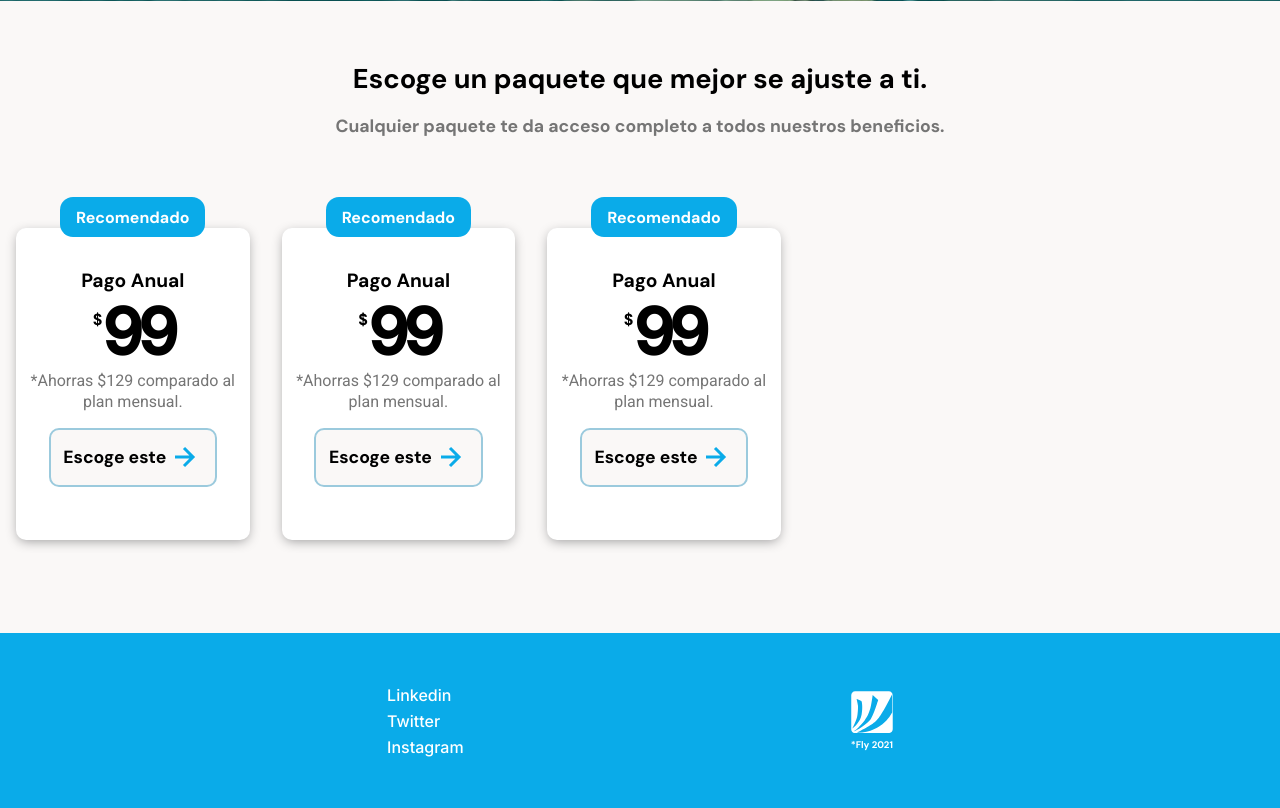
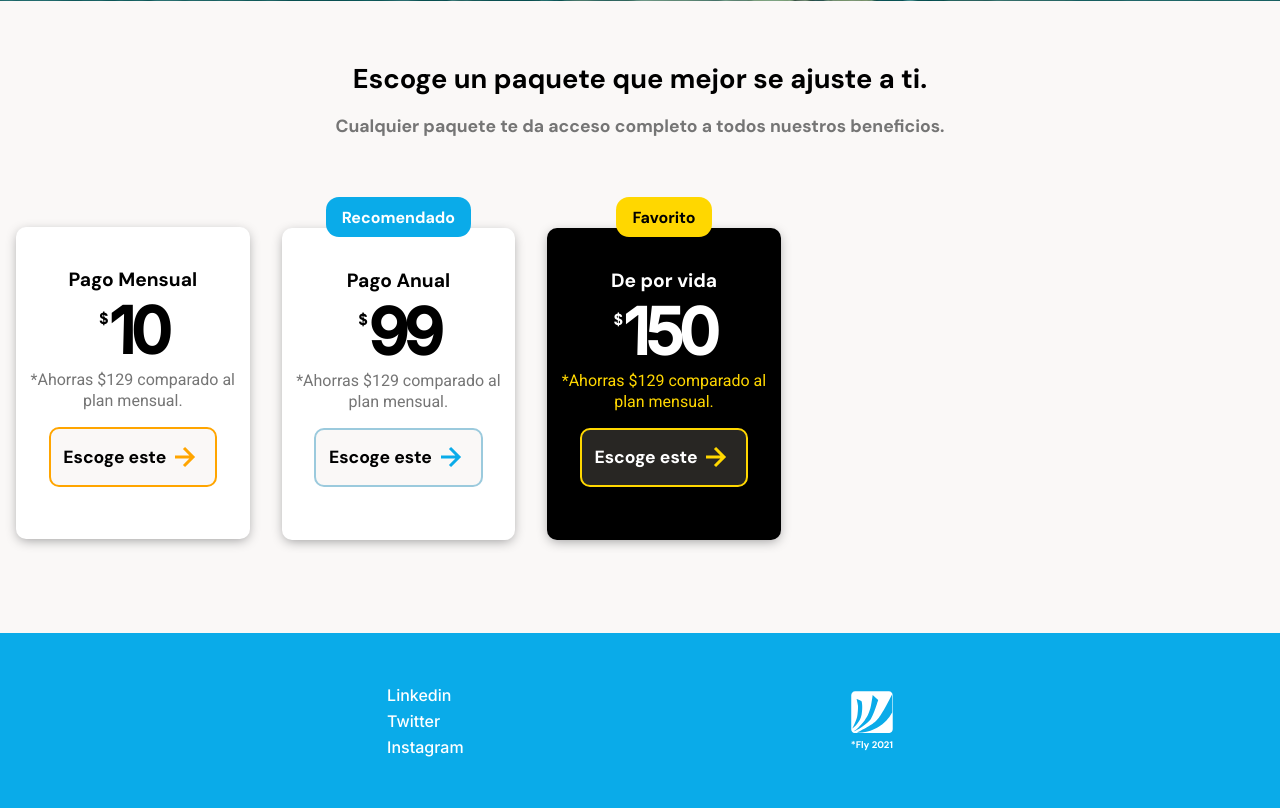
Before and after one commit to jcarreazo/Landing_Page_Responsive, a PHP site: page / in a window 1280 px wide. Shown: the part 2228-3036 px from the top of the page. Run offline with PHP 8.4, Linux system fonts and the light colour scheme.

Commit message:
Estilizado de tarjetas de planes

```diff
--- a/index.html
+++ b/index.html
@@ -6,8 +6,9 @@
   <meta http-equiv="X-UA-Compatible" content="IE=edge" />
   <meta name="viewport" content="width=device-width, initial-scale=1.0" />
   <link rel="stylesheet" href="styles.css" />
+  <link rel="stylesheet" href="styles/tablet.css">
   <link rel="preconnect" href="https://fonts.gstatic.com" />
-  <link rel="preconnect" href="https://fonts.gstatic.com" />
+  <link rel="preconnect" href="https://fonts.gstatic.com" media="(min-width: 768px" />
   <link
     href="https://fonts.googleapis.com/css2?family=DM+Sans:ital,wght@0,700;1,500;1,600&family=Inter:wght@300;500&family=Roboto:ital,wght@0,100;0,300;0,400;1,100;1,300&display=swap"
     rel="stylesheet" />
@@ -173,6 +174,21 @@
         </div>
         <div class="seccion4-card-planes">
           <div class="seccion4-card1">
+            <div class="card-contenedor">
+              <div class="card-contenedor-texto1"><span>Pago Mensual</span></div>
+              <div class="card-contenedor-texto2">
+                <div class="dolar-sign"><span>$</span></div><span>10</span>
+              </div>
+              <div class="card-contenedor-texto3"><span>*Ahorras $129 comparado al plan mensual.</span></div>
+              <div class="boton-plan"><a href="#">Escoge este <svg xmlns="http://www.w3.org/2000/svg" width="36"
+                    height="36" viewBox="0 0 24 24" style="fill:orange;">
+                    <path
+                      d="M11.293 17.293L12.707 18.707 19.414 12 12.707 5.293 11.293 6.707 15.586 11 6 11 6 13 15.586 13z">
+                    </path>
+                  </svg></a></div>
+            </div>
+          </div>
+          <div class="seccion4-card2">
             <div class="card-titulo-contetedor"><span class="card-titulo">Recomendado</span></div>
             <div class="card-contenedor">
               <div class="card-contenedor-texto1"><span>Pago Anual</span></div>
@@ -188,34 +204,22 @@
                   </svg></a></div>
             </div>
           </div>
-         <div class="seccion4-card2"> <div class="card-titulo-contetedor"><span class="card-titulo">Recomendado</span></div>
+          <div class="seccion4-card3">
+            <div class="card-titulo-contetedor"><span class="card-titulo">Favorito</span></div>
             <div class="card-contenedor">
-           <div class="card-contenedor-texto1"><span>Pago Anual</span></div>
+              <div class="card-contenedor-texto1"><span>De por vida</span></div>
               <div class="card-contenedor-texto2">
-             <div class="dolar-sign"><span>$</span></div><span>99</span>
+                <div class="dolar-sign"><span>$</span></div><span>150</span>
               </div>
               <div class="card-contenedor-texto3"><span>*Ahorras $129 comparado al plan mensual.</span></div>
               <div class="boton-plan"><a href="#">Escoge este <svg xmlns="http://www.w3.org/2000/svg" width="36"
-                 height="36" viewBox="0 0 24 24" style="fill:#0aabe9;">
+                    height="36" viewBox="0 0 24 24" style="fill:gold;">
                     <path
                       d="M11.293 17.293L12.707 18.707 19.414 12 12.707 5.293 11.293 6.707 15.586 11 6 11 6 13 15.586 13z">
                     </path>
                   </svg></a></div>
-         </div></div>
-         <div class="seccion4-card3"> <div class="card-titulo-contetedor"><span class="card-titulo">Recomendado</span></div>
-         <div class="card-contenedor">
-           <div class="card-contenedor-texto1"><span>Pago Anual</span></div>
-           <div class="card-contenedor-texto2">
-             <div class="dolar-sign"><span>$</span></div><span>99</span>
             </div>
-           <div class="card-contenedor-texto3"><span>*Ahorras $129 comparado al plan mensual.</span></div>
-           <div class="boton-plan"><a href="#">Escoge este <svg xmlns="http://www.w3.org/2000/svg" width="36"
-                 height="36" viewBox="0 0 24 24" style="fill:#0aabe9;">
-                 <path
-                   d="M11.293 17.293L12.707 18.707 19.414 12 12.707 5.293 11.293 6.707 15.586 11 6 11 6 13 15.586 13z">
-                 </path>
-               </svg></a></div>
-         </div></div>
+          </div>
         </div>
       </div>
     </section>
--- a/styles.css
+++ b/styles.css
@@ -343,3 +343,41 @@ footer{
     padding: 5rem 0 0 0;
     background-color: #FAF8F7;
 }
+.seccion4-card1{
+    margin: 20px 0 0 0 ;
+}
+
+.seccion4-card1>div>span:nth-child(1){
+    background-color: orange;
+}
+.seccion4-card1>div>div>a{
+    border: orange solid 2px
+}
+
+.seccion4-card3>div>span:nth-child(1){
+    background-color: gold;
+}
+
+.seccion4-card3>div>div>a{
+    border: gold solid 2px
+}
+
+.seccion4-card3>div>div{
+    color: white;
+}
+.seccion4-card3 .card-contenedor-texto3 span:nth-child(1){
+    color: gold;
+}
+
+.seccion4-card3>div:nth-child(2){
+    background-color: Black;
+}
+
+.seccion4-card3 .boton-plan>a{
+    background-color: #282623;
+    color:white;
+}
+
+.seccion4-card3>div>span:nth-child(1){
+    color:black;
+}
```
Also changed, not shown: styles/tablet.css (added). Lines whose indentation alone changed are shown as unchanged.
